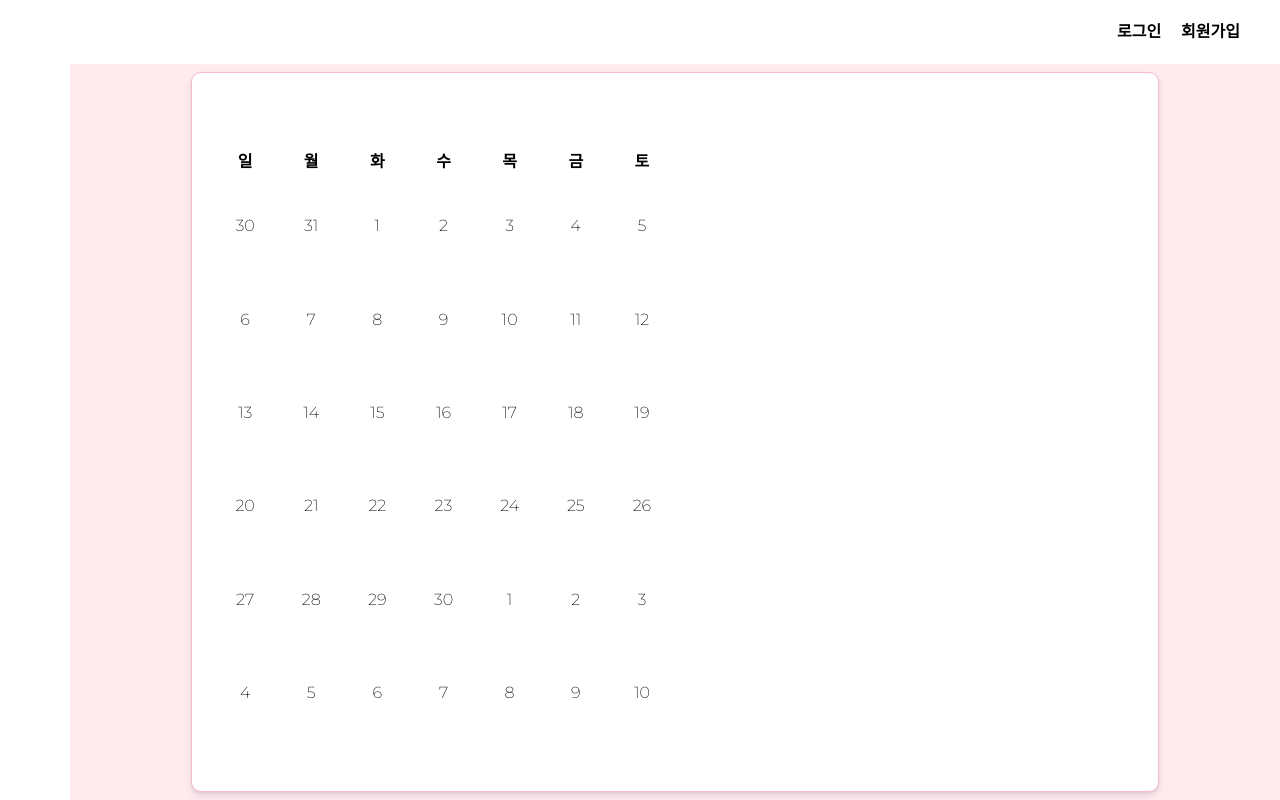
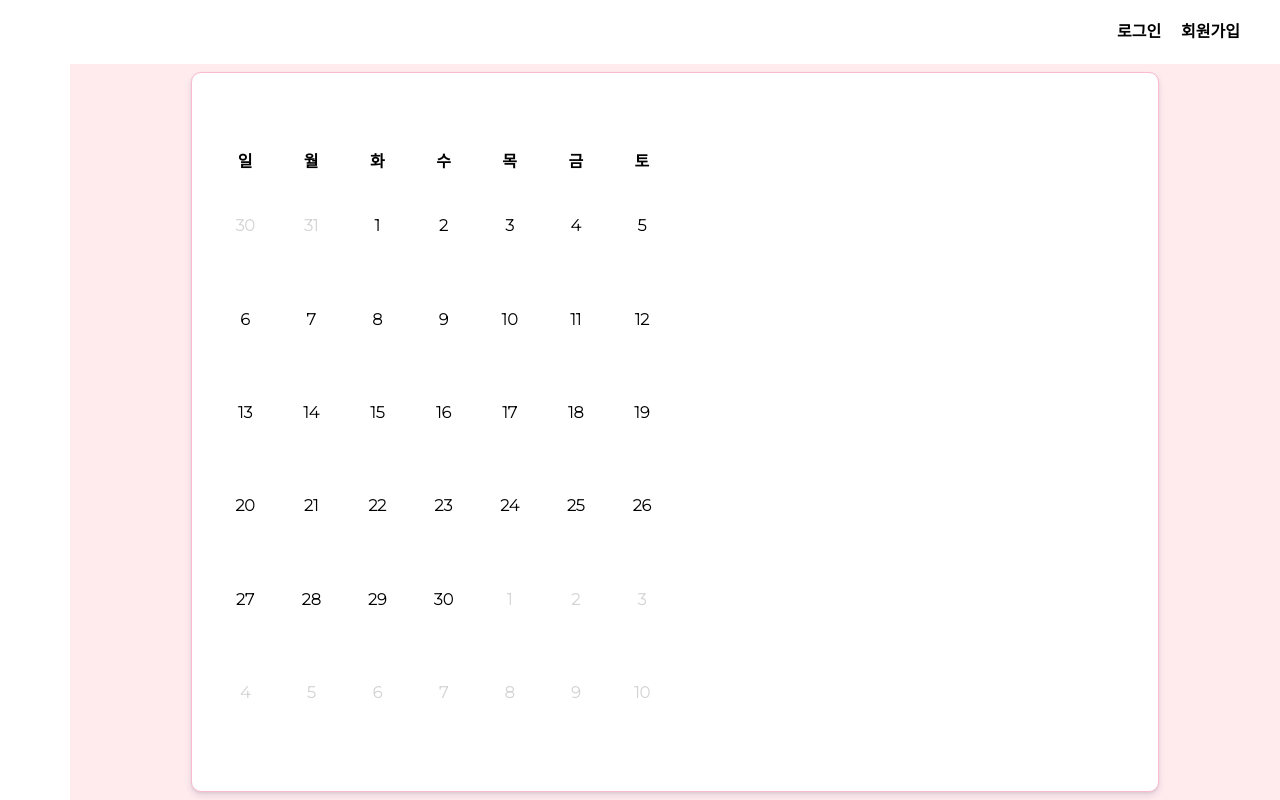
Before and after one commit to zzmin13/Diet-Diary, a React (Create React App) app: page /calendar in a window 1280 px wide. Built offline with nearby package versions, Linux system fonts and the light colour scheme; no server answers.

Commit message:
이번달이 아니면 흐리게 표시하기

```diff
--- a/src/components/calendar_body/calendar_body.jsx
+++ b/src/components/calendar_body/calendar_body.jsx
@@ -1,7 +1,7 @@
 import React from "react";
 import styles from "./calendar_body.module.css";
 
-const CalendarBody = ({ calendarDate }) => {
+const CalendarBody = ({ calendarDate, dateObject, user }) => {
   const week = Array.from(new Array(6), () => new Array());
   const firstDateOfMonth = calendarDate
     .clone()
@@ -17,62 +17,34 @@ const CalendarBody = ({ calendarDate }) => {
       );
     }
   }
+  console.log(calendarDate.format("MM월"));
   return (
     <div className={styles.container}>
+      {week.map((element) => (
         <div className={styles.week}>
-        {week[0].map((element, index) => (
-          <span key={index} className={styles.date}>
+          {element.map((element, index) =>
+            element.substring(4, 6) === calendarDate.format("MM") ? (
+              <span
+                key={index}
+                className={`${styles.date_bold} ${styles.date}`}
+              >
                 {element.substring(6, 8)[0] === "0"
                   ? element.substring(7, 8)
                   : element.substring(6, 8)}
               </span>
-        ))}
-      </div>
-      <div className={styles.week}>
-        {week[1].map((element, index) => (
-          <span key={index} className={styles.date}>
+            ) : (
+              <span
+                key={index}
+                className={`${styles.date_gray} ${styles.date}`}
+              >
                 {element.substring(6, 8)[0] === "0"
                   ? element.substring(7, 8)
                   : element.substring(6, 8)}
               </span>
+            )
+          )}
+        </div>
       ))}
-      </div>
-      <div className={styles.week}>
-        {week[2].map((element, index) => (
-          <span key={index} className={styles.date}>
-            {element.substring(6, 8)[0] === "0"
-              ? element.substring(7, 8)
-              : element.substring(6, 8)}
-          </span>
-        ))}
-      </div>
-      <div className={styles.week}>
-        {week[3].map((element, index) => (
-          <span key={index} className={styles.date}>
-            {element.substring(6, 8)[0] === "0"
-              ? element.substring(7, 8)
-              : element.substring(6, 8)}
-          </span>
-        ))}
-      </div>
-      <div className={styles.week}>
-        {week[4].map((element, index) => (
-          <span key={index} className={styles.date}>
-            {element.substring(6, 8)[0] === "0"
-              ? element.substring(7, 8)
-              : element.substring(6, 8)}
-          </span>
-        ))}
-      </div>
-      <div className={styles.week}>
-        {week[5].map((element, index) => (
-          <span key={index} className={styles.date}>
-            {element.substring(6, 8)[0] === "0"
-              ? element.substring(7, 8)
-              : element.substring(6, 8)}
-          </span>
-        ))}
-      </div>
     </div>
   );
 };
--- a/src/components/calendar_body/calendar_body.module.css
+++ b/src/components/calendar_body/calendar_body.module.css
@@ -15,4 +15,11 @@
   width: 14.2857143%;
   display: flex;
   justify-content: center;
+  font-weight: 600;
 }
+.date_bold {
+  color: black;
+}
+.date_gray {
+  color: lightgray;
+}
--- a/src/components/calendar_item/calendar_item.jsx
+++ b/src/components/calendar_item/calendar_item.jsx
@@ -1,7 +1,13 @@
 import React from "react";
 import CalendarHead from "../calendar_head/calendar_head";
 import CalendarBody from "../calendar_body/calendar_body";
-const CalendarItem = ({ calendarDate, increaseMonth, decreaseMonth }) => {
+const CalendarItem = ({
+  calendarDate,
+  increaseMonth,
+  decreaseMonth,
+  dateObject,
+  user,
+}) => {
   return (
     <div>
       <CalendarHead
@@ -9,7 +15,11 @@ const CalendarItem = ({ calendarDate, increaseMonth, decreaseMonth }) => {
         increaseMonth={increaseMonth}
         decreaseMonth={decreaseMonth}
       />
-      <CalendarBody calendarDate={calendarDate} />
+      <CalendarBody
+        calendarDate={calendarDate}
+        dateObject={dateObject}
+        user={user}
+      />
     </div>
   );
 };
--- a/src/routes/calendar/calendar.jsx
+++ b/src/routes/calendar/calendar.jsx
@@ -3,7 +3,7 @@ import styles from "./calendar.module.css";
 import CalendarItem from "../../components/calendar_item/calendar_item";
 import { useState } from "react";
 import moment from "moment";
-const Calendar = ({ dateObject }) => {
+const Calendar = ({ dateObject, user }) => {
   const [calendarDate, setCalendarDate] = useState(moment());
   const increaseMonth = () => {
     const clone = calendarDate.clone();
@@ -21,6 +21,8 @@ const Calendar = ({ dateObject }) => {
             calendarDate={calendarDate}
             increaseMonth={increaseMonth}
             decreaseMonth={decreaseMonth}
+            dateObject={dateObject}
+            user={user}
           />
         </div>
       </div>
```
Lines whose indentation alone changed are shown as unchanged.
